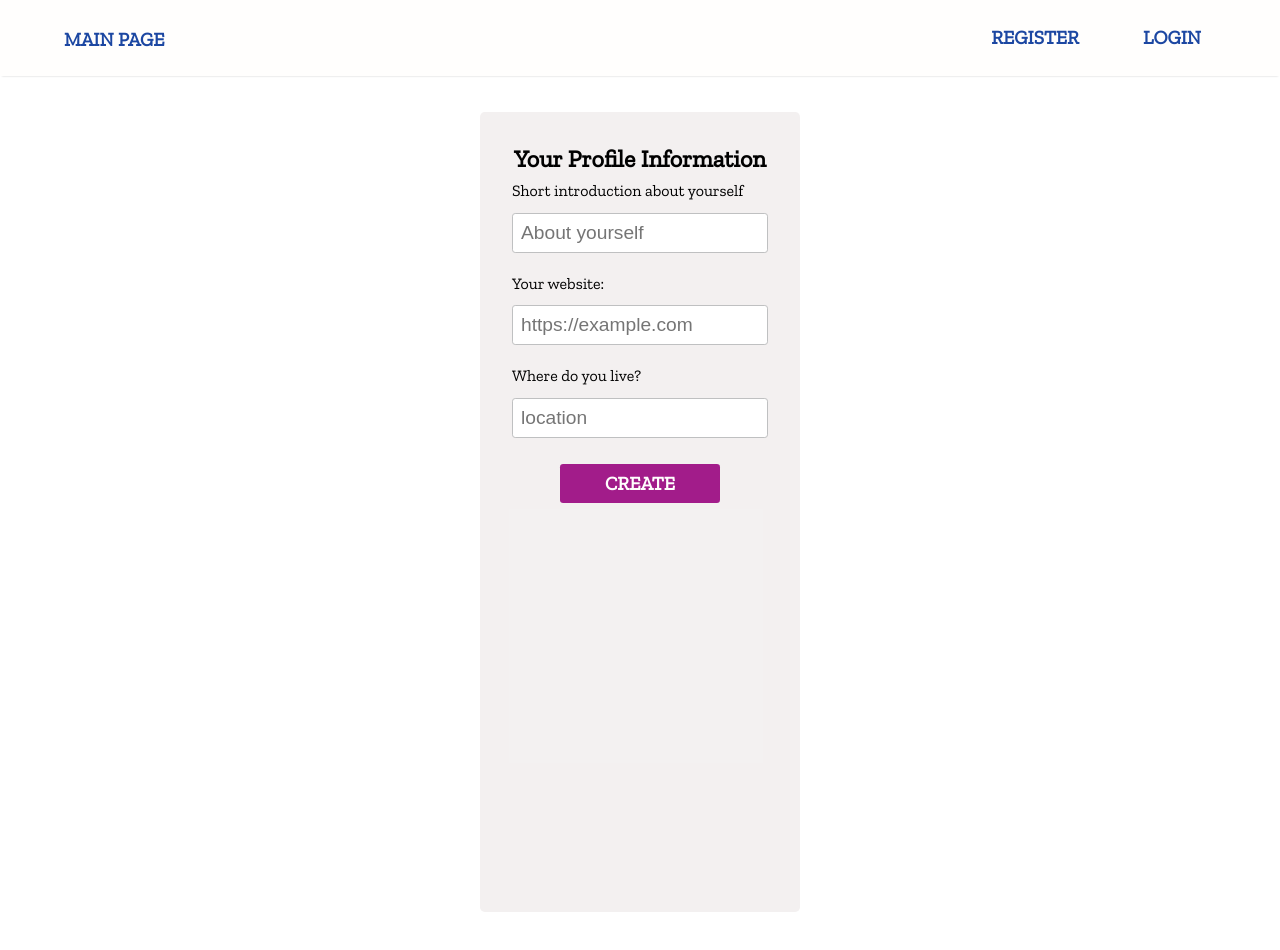
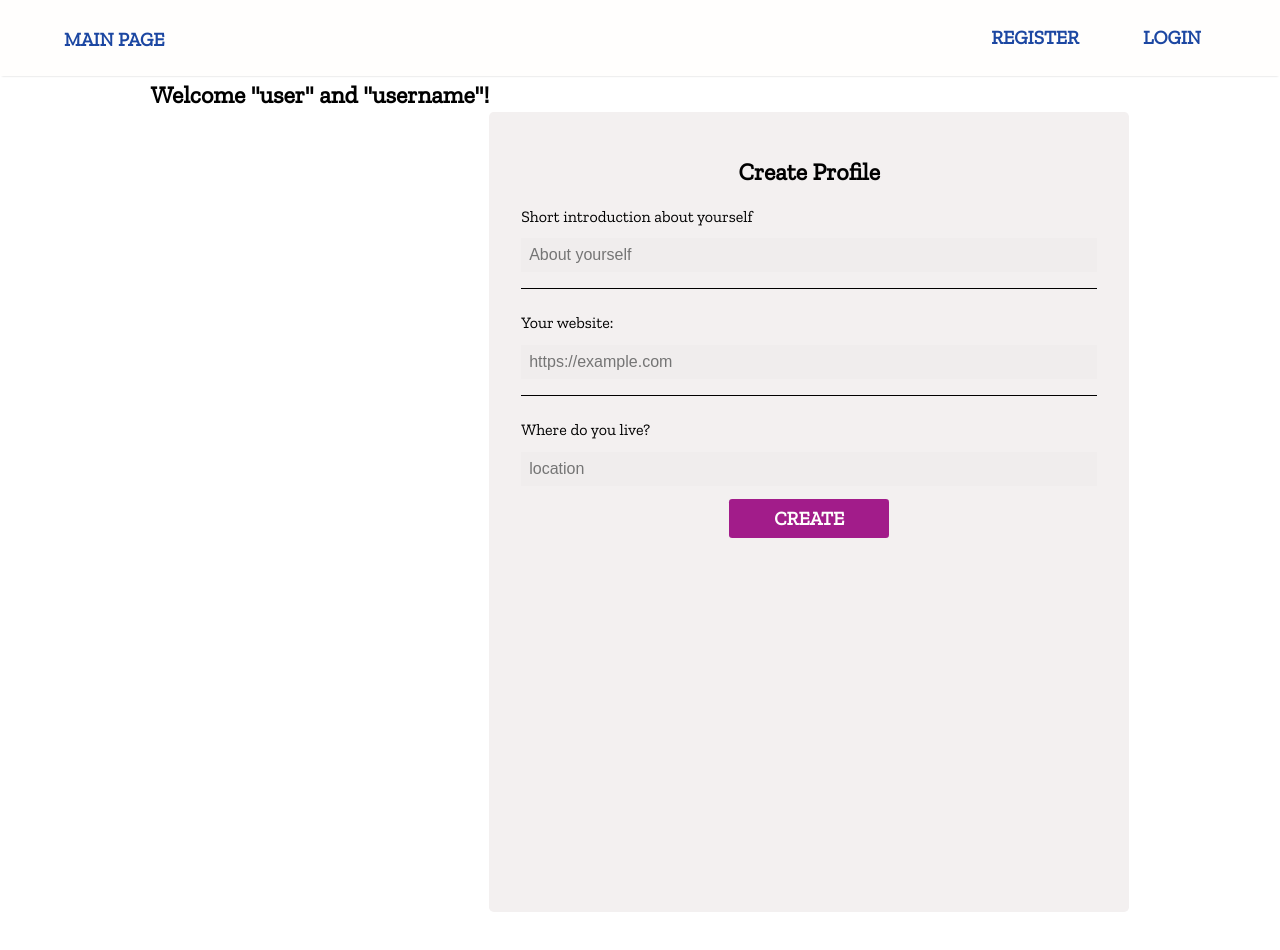
Before and after one commit to makiyo-ronkko/fullstack-app, a React (Create React App) app in the folder client/: page /create-account in a window 1280 px wide. Shown: the top 950 px of the page. Built offline with nearby package versions, Linux system fonts and the light colour scheme; no server answers.

Commit message:
Update styling

```diff
--- a/client/src/components/accountForm/AccountForm.css
+++ b/client/src/components/accountForm/AccountForm.css
@@ -7,14 +7,14 @@
   --light-color: #fffefd;
 }
 
-.Form {
+.AccountForm {
   display: flex;
   flex-direction: column;
   background: rgb(240, 237, 237, 0.8);
-  width: 20rem;
+  width: 40rem;
   padding: 2rem;
   border-radius: 0.3rem;
-  height: 50rem;
+  min-height: 50rem;
   margin-top: 2rem;
 }
 
@@ -25,26 +25,32 @@
   flex-direction: column;
 }
 
-.Form h1 {
-  margin-top: 0;
+.AccountForm-title h1 {
+  display: flex;
+  flex-direction: column;
 }
 
-.Form input[type='text'],
-input[type='url'] {
+.AccountForm h1 {
+  margin: 0.8rem 0;
+}
+
+.AccountForm input[type='text'],
+input[type='url'],
+input[type='textarea'] {
   display: block;
   width: 100%;
   padding: 0.5rem;
-  font-size: 1.2rem;
-  border: 1px solid var(--gray-color);
-  margin: 0.8rem;
-  border-radius: 0.2rem;
+  font-size: 1rem;
+  border: none;
+  margin-top: 0.8rem;
+  background: rgb(240, 237, 237, 0.8);
 }
 
-.Form label {
+.AccountForm label {
   margin-top: 0.5rem;
 }
 
-.Form button {
+.AccountForm button {
   font: inherit;
   width: 10rem;
   padding: 0.5rem;
@@ -58,8 +64,18 @@ input[type='url'] {
   border: none;
   outline: none;
 }
-.Form button:hover {
+.AccountForm button:hover {
   cursor: pointer;
+}
+
+hr {
+  display: block;
+  height: 1px;
+  border: 0;
+  border-top: 1px solid black;
+  margin: 1em 0;
+  padding: 0;
+  z-index: 999;
 }
 
 @media (max-width: 700px) {
--- a/client/src/components/accountForm/AccountForm.js
+++ b/client/src/components/accountForm/AccountForm.js
@@ -15,24 +15,25 @@ const AccountForm = () => {
   return (
     <div>
       <div className='container'>
-        <form className='Form'>
+        <div className='AccountForm-title'>
+          <h1>Welcome "user" and "username"!</h1>
+        </div>
+        <form className='AccountForm'>
           <div className='Form-row'>
-            <h1>Your Profile Information</h1>
+            <h1>Create Profile</h1>
           </div>
 
           <label for='intro'>Short introduction about yourself</label>
-          <div className='Form-row'>
           <input
-              type='text'
+            type='textarea'
             placeholder='About yourself'
             name='intro'
             onChange={input}
             value={data.intro}
           />
-          </div>
+          <hr />
 
           <label for='website'>Your website:</label>
-          <div className='Form-row'>
           <input
             type='url'
             placeholder='https://example.com'
@@ -41,10 +42,9 @@ const AccountForm = () => {
             onChange={input}
             value={data.website}
           />
-          </div>
+          <hr />
 
           <label for='location'>Where do you live?</label>
-          <div className='Form-row'>
           <input
             type='text'
             placeholder='location'
@@ -52,7 +52,6 @@ const AccountForm = () => {
             onChange={input}
             value={data.location}
           />
-          </div>
 
           <div className='Form-row'>
             <button type='submit'>Create</button>
```
Lines whose indentation alone changed are shown as unchanged.
